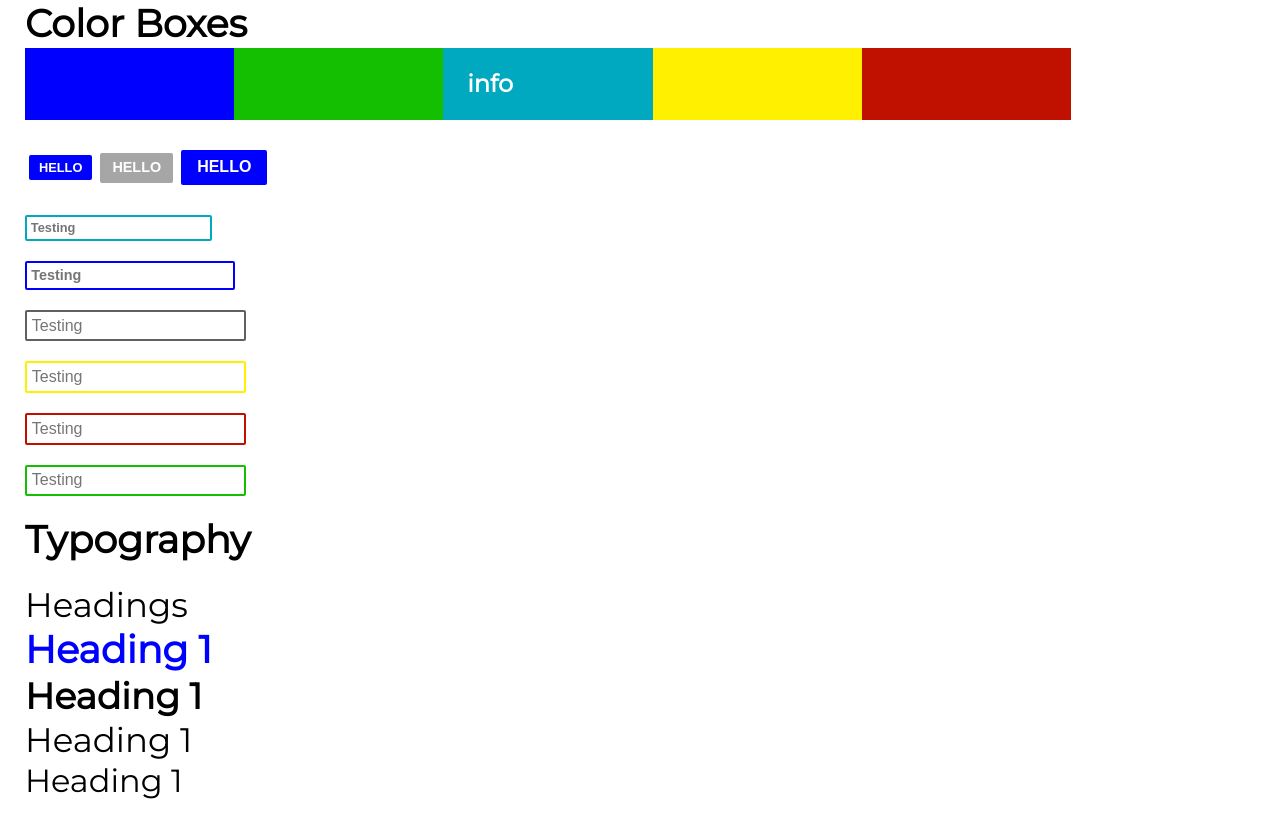
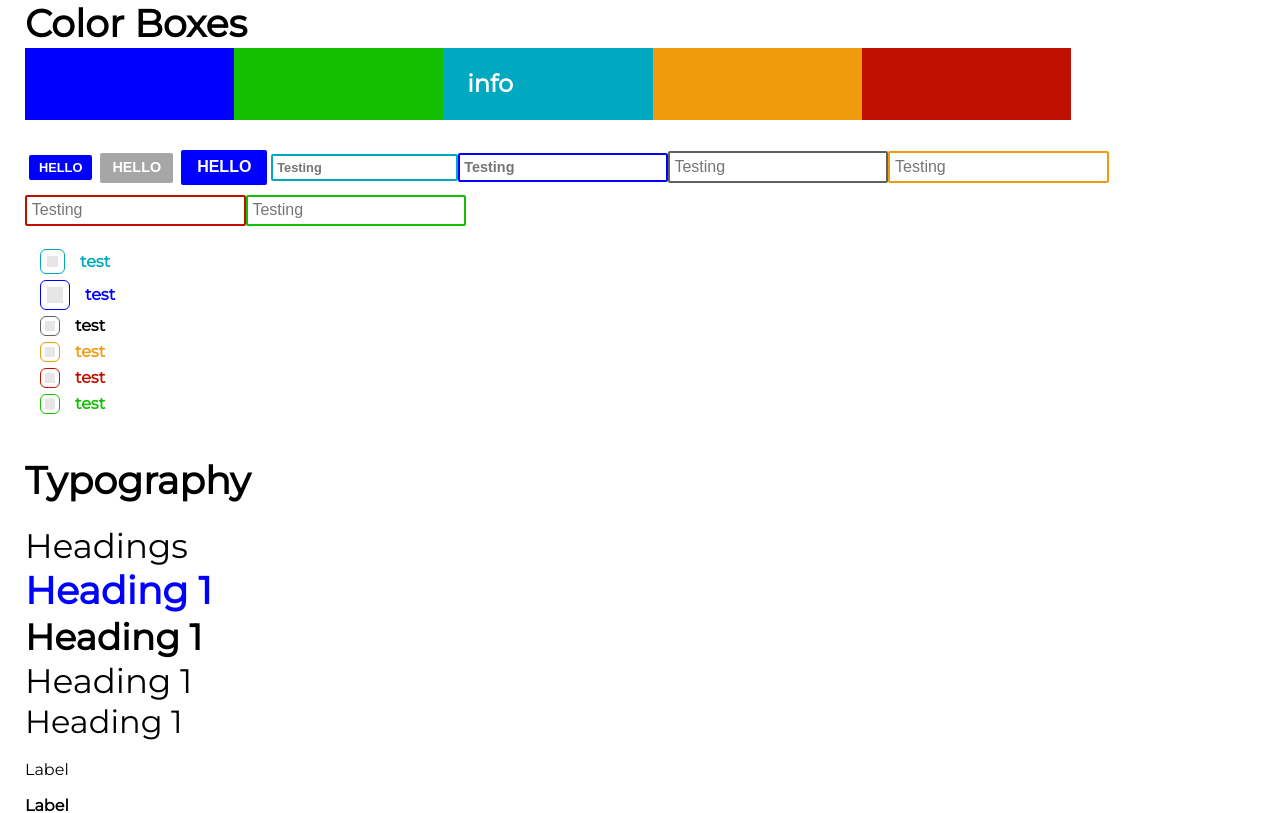
Before and after one commit to jminterwebs/jmdesign, a React (Create React App) app: page / in a window 1280 px wide. Shown: the top 813 px of the page. Built offline with nearby package versions, Linux system fonts and the light colour scheme; a web font is replaced by a local one.

Commit message:
checkbox

```diff
--- a/src/components/App.js
+++ b/src/components/App.js
@@ -7,6 +7,7 @@ import Title from 'components/typography/Title';
 
 import Button from 'components/button/Button';
 import Input from 'components/form/Input';
+import Checkbox from 'components/form/Checkbox';
 import Avatar from 'components/avatar/Avatar';
 import Card from 'components/card/Card';
 import Badge from 'components/badge/Badge';
@@ -52,9 +53,7 @@ export default function App() {
         </div>
       </div>
       <br />
-
       <Button size="small" label="badge" type="primary" text="Hello" />
-
       <Button
         size="medium"
         label="badge"
@@ -62,29 +61,71 @@ export default function App() {
         buttonType="submit"
         text="Hello"
       />
-
       <Button size="large" label="badge" type="primary" text="Hello" />
-      <br />
-      <br />
       <Input size="small" placeholder="Testing" type="info" />
-      <br />
-      <br />
       <Input size="medium" placeholder="Testing" type="primary" />
-      <br />
-      <br />
       <Input size="large" placeholder="Testing" type="secondary" />
-      <br />
-      <br />
       <Input size="large" placeholder="Testing" type="warning" />
-      <br />
-      <br />
       <Input size="large" placeholder="Testing" type="danger" />
-      <br />
-      <br />
       <Input size="large" placeholder="Testing" type="success" />
       <br />
       <br />
+      <Checkbox
+        name="test"
+        value="testing"
+        formId="tester"
+        label="test"
+        type="info"
+        size="medium"
+      />
 
+      <Checkbox
+        name="test"
+        value="testing"
+        formId="tester"
+        label="test"
+        type="primary"
+        size="large"
+      />
+
+      <Checkbox
+        name="test"
+        value="testing"
+        formId="tester"
+        label="test"
+        type="secondary"
+        size="small"
+      />
+
+      <Checkbox
+        name="test"
+        value="testing"
+        formId="tester"
+        label="test"
+        type="warning"
+        size="small"
+      />
+
+      <Checkbox
+        name="test"
+        value="testing"
+        formId="tester"
+        label="test"
+        type="danger"
+        size="small"
+      />
+
+      <Checkbox
+        name="test"
+        value="testing"
+        formId="tester"
+        label="test"
+        type="success"
+        size="small"
+      />
+
+      <br />
+      <br />
       <Heading text="Typography" size="x-large" />
       <br />
       <Heading text="Headings" size="medium" />
@@ -93,50 +134,37 @@ export default function App() {
       <Heading text="Heading 1" size="medium" />
       <Heading text="Heading 1" size="small" />
       <br />
-      <Heading text="Label" size="medium" />
 
-      <Label text="Label" weight="400" />
-      <Label text="Label" weight="bold" />
+      <Label label="Label" weight="400" />
 
+      <br />
+      <Label label="Label" weight="bold" />
       <br />
       <Heading text="Title" size="medium" />
       <br />
       <Title text="Title Text" color="danger" />
-
       <Avatar
         imageSrc="https://picsum.photos/300"
         label="JMInterwebs"
         subLabel="Web Developer"
         initials="JM"
       />
-
       <br />
       <br />
-
       <Avatar label="JMInterwebs" subLabel="Web Developer" initials="JM" />
-
       <br />
-
       <Card title="Card title" outsideTitle footer={<p> This is a footer</p>} />
-
       <br />
-
       <Badge size="small" label="badge" type="primary" />
-
       <Badge size="medium" label="badge" type="primary" />
-
       <Badge size="large" label="badge" type="primary" />
-
       <br />
-
       <CalloutBanner
         title="Call Out Banner"
         bodyText="This is the call out text"
         type="info"
       />
-
       <br />
-
       <DefinitionTable
         title="Definition Table"
         data={[
@@ -157,19 +185,14 @@ export default function App() {
           }
         ]}
       />
-
       <br />
-
       <Breadcrumb>
         <Breadcrumb.Home name="Home" link="/" />
         <Breadcrumb.History name="Products" link="/products" />
         <Breadcrumb.Current name="Product" />
       </Breadcrumb>
-
       <br />
-
       <Toggle type="info" label="toggle" id={1} />
-
       <br />
       <HorizontalTabs
         tabsData={[
@@ -183,7 +206,6 @@ export default function App() {
         ]}
         defaultTabIndex={0}
       />
-
       <br />
       <VerticalTabs
         tabsData={[
@@ -197,9 +219,7 @@ export default function App() {
         ]}
         defaultTabIndex={0}
       />
-
       <br />
-
       <Wrapper>
         <List list={['one', 'two', 'Three', 'Bills', 'Bulls']}>
           <List.LineItem> Testing</List.LineItem>
--- /dev/null
+++ b/src/components/form/Checkbox.js
@@ -0,0 +1,43 @@
+import React, { useState } from 'react';
+import PropTypes from 'prop-types';
+
+import Label from '../typography/Label';
+import './form.scss';
+
+export default function Checkbox(props) {
+  const { name, value, type, formId, checked, size, label } = props;
+
+  const [isChecked, setIsChecked] = useState(checked);
+
+  return (
+    <label
+      className={`checkbox-style `}
+      htmlFor={name}
+      onChange={event => setIsChecked(event.currentTarget.checked)}>
+      <input
+        className={`checkbox-${type} checkbox-${size}`}
+        checked={isChecked}
+        form={formId}
+        type="checkbox"
+        name={name}
+        value={value}
+      />
+      <Label label={label} labelColor={type} displayStyle="inline-block" />
+    </label>
+  );
+}
+
+Checkbox.propTypes = {
+  name: PropTypes.string.isRequired,
+  value: PropTypes.string.isRequired,
+  type: PropTypes.string,
+  formId: PropTypes.string.isRequired,
+  checked: PropTypes.bool,
+  size: PropTypes.string
+};
+
+Checkbox.defaultProps = {
+  type: 'secondary',
+  size: 'medium',
+  checked: false
+};
--- a/src/components/form/form.scss
+++ b/src/components/form/form.scss
@@ -1,5 +1,6 @@
 @import '../../styles/scss/colors.scss';
 
+/* Text Input Styles */
 .input-style {
   border-radius: 2px;
   padding: 0.3em;
@@ -41,3 +42,128 @@
 .input-success {
   border: 2px solid $success-color;
 }
+
+/* Checkbox Styles */
+
+.checkbox-style {
+  display: flex;
+  flex-flow: row;
+  align-items: center;
+}
+
+input[type='checkbox'] {
+  appearance: none;
+  /* create custom checkbox appearance */
+  display: inline-block;
+  width: 20px;
+  height: 20px;
+  padding: 4px;
+  /* background-color only for content */
+  background-clip: content-box;
+  border: 1.5px solid #bbbbbb;
+  border-radius: 6px;
+  background-color: #e7e6e7;
+  margin-left: 15px;
+  margin-right: 15px;
+
+  &.checkbox-small {
+    width: 20px;
+    height: 20px;
+    padding: 4px;
+  }
+  &.checkbox-medium {
+    width: 25px;
+    height: 25px;
+    padding: 6px;
+  }
+  &.checkbox-large {
+    width: 30px;
+    height: 30px;
+    padding: 6px;
+  }
+  &.checkbox-info {
+    border-color: $info-color;
+  }
+
+  &.checkbox-primary {
+    border-color: $primary-color;
+  }
+
+  &.checkbox-secondary {
+    border-color: $secondary-color;
+  }
+
+  &.checkbox-warning {
+    border-color: $warning-color;
+  }
+
+  &.checkbox-danger {
+    border-color: $danger-color;
+  }
+
+  &.checkbox-success {
+    border-color: $success-color;
+  }
+
+  &:hover {
+    background-clip: content-box;
+
+    border-radius: 6px;
+    margin-left: 15px;
+    margin-right: 15px;
+  }
+
+  &.checkbox-info:hover {
+    background-color: $info-light-color;
+    border-color: $info-light-color;
+  }
+
+  &.checkbox-primary:hover {
+    background-color: $primary-light-color;
+    border-color: $primary-light-color;
+  }
+
+  &.checkbox-secondary:hover {
+    background-color: $secondary-light-color;
+    border-color: $secondary-light-color;
+  }
+
+  &.checkbox-warning:hover {
+    background-color: $warning-light-color;
+    border-color: $warning-light-color;
+  }
+
+  &.checkbox-danger:hover {
+    background-color: $danger-light-color;
+    border-color: $danger-light-color;
+  }
+
+  &.checkbox-success:hover {
+    background-color: $success-light-color;
+    border-color: $success-light-color;
+  }
+
+  &.checkbox-info:checked {
+    background-color: $info-color;
+  }
+
+  &.checkbox-primary:checked {
+    background-color: $primary-color;
+  }
+
+  &.checkbox-secondary:checked {
+    background-color: $secondary-color;
+  }
+
+  &.checkbox-warning:checked {
+    background-color: $warning-color;
+  }
+
+  &.checkbox-danger:checked {
+    background-color: $danger-color;
+  }
+
+  &.checkbox-success:checked {
+    background-color: $success-color;
+  }
+}
--- a/src/components/typography/Label.js
+++ b/src/components/typography/Label.js
@@ -13,10 +13,11 @@ export default function Label(props) {
     display: displayStyle
   };
 
+  const addedClass = customClass || '';
   const textColor = labelColor ? ` text-${labelColor}-color` : '';
 
   return (
-    <h2 className={`label-text${textColor} ${customClass}`} style={styles}>
+    <h2 className={`label-text${textColor} ${addedClass}`} style={styles}>
       {label}
     </h2>
   );
--- a/src/styles/scss/_colors.scss
+++ b/src/styles/scss/_colors.scss
@@ -1,7 +1,7 @@
 $primary-color: #0000ff;
 $primary-hover-color: #000abf;
 $primary-dark-color: #000680;
-$primary-light-color: #000be6;
+$primary-light-color: #4178df;
 
 $secondary-color: #606060;
 $secondary-hover-color: #6e6e6e;
@@ -19,9 +19,9 @@ $success-hover-color: #17e600;
 $success-dark-color: #0d8000;
 $success-light-color: #1bff00;
 
-$warning-color: #fff000;
-$warning-hover-color: #e6e600;
-$warning-dark-color: #808000;
+$warning-color: #ef9b0c;
+$warning-hover-color: #ffba00;
+$warning-dark-color: #9a6509;
 $warning-light-color: #fff000;
 
 $danger-color: #bf1000;
```
